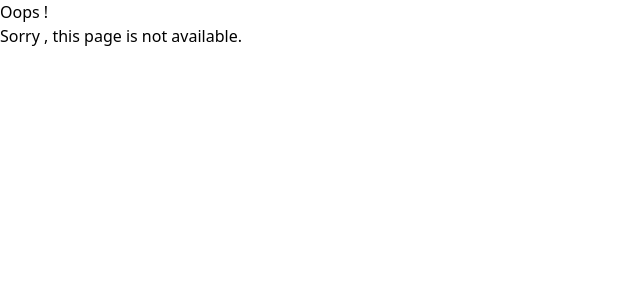
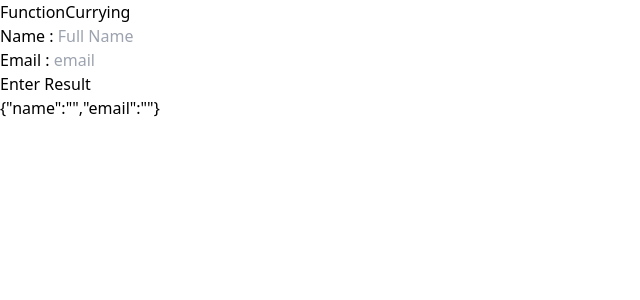
Before and after one commit to atishbagate/tast_1, a React (Vite) app: page /FunctionCurrying in a window 1280 px wide. Shown: the top 300 px of the page, without its empty margins (0-640 px from the left). Built offline with nearby package versions, Linux system fonts and the light colour scheme.

Commit message:
Curring Example

```diff
--- a/src/App.tsx
+++ b/src/App.tsx
@@ -8,6 +8,7 @@ import UseRefParent from "./Pages/useRef/UseRefParent";
 import ParentUseMemo from "./Pages/useMemo/ParentUseMemo";
 import ParentUseReducer from "./Pages/UseReducer/ParentUseReducer";
 import ParentCustomHok from "./Pages/CustomHook/ParentCustonHook";
+import FunctionCurrying from "./Pages/FunctionCurrying/FunctionCurrying";
 
 export const router = createBrowserRouter(
   createRoutesFromElements(
@@ -21,6 +22,7 @@ export const router = createBrowserRouter(
     <Route path="/useMemo" element={<ParentUseMemo /> } />
     <Route path="/ParentUseReducer" element={<ParentUseReducer/>} />
     <Route path="/ParentCustomHok" element={<ParentCustomHok/>} />
+    <Route path="/FunctionCurrying" element={<FunctionCurrying/>} />
     </>
   )
 )
--- /dev/null
+++ b/src/Pages/FunctionCurrying/FunctionCurrying.tsx
@@ -0,0 +1,48 @@
+import { useState } from "react";
+
+const FunctionCurrying = () => {
+
+    const [state, setState] = useState({
+        name: '',
+        email: '',
+    });
+
+    const handleChange = (fieldName: string) => (event) => {
+        const { value } = event.target;
+        console.log("value changed", value);
+        setState((prevState) => ({
+            ...prevState,
+            [fieldName]: value,
+        }));
+    };
+
+    return (
+        <>
+            <h2>FunctionCurrying</h2>
+
+            <div className="form">
+                <label htmlFor="name">Name :  </label>
+                <input type="text"
+                    className="name"
+                    placeholder="Full Name"
+                    value={state.name}
+                    onChange={handleChange("name")}
+                />
+                <br />
+                <label htmlFor="email">Email :  </label>
+                <input type="text"
+                    placeholder="email"
+                    value={state.email}
+                    onChange={handleChange("email")}
+                />
+            </div>
+
+            <h2>Enter Result</h2>
+            {
+                JSON.stringify(state)
+            }
+        </>
+    )
+}
+
+export default FunctionCurrying
```
